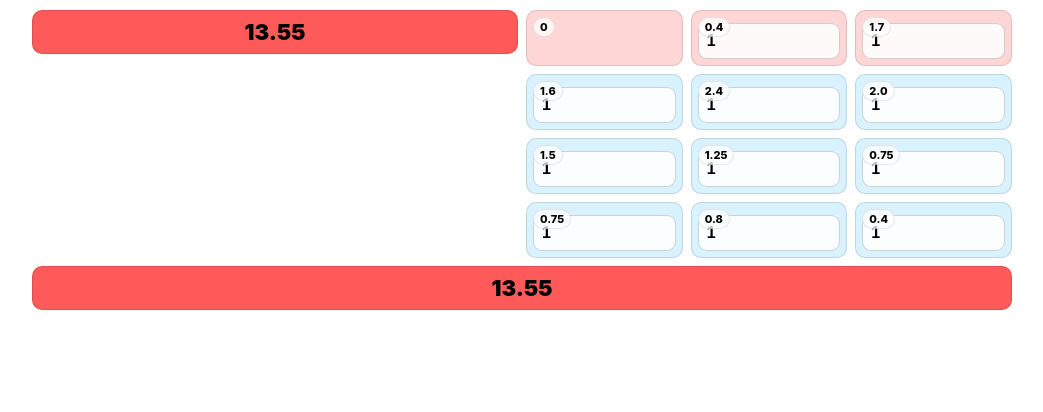
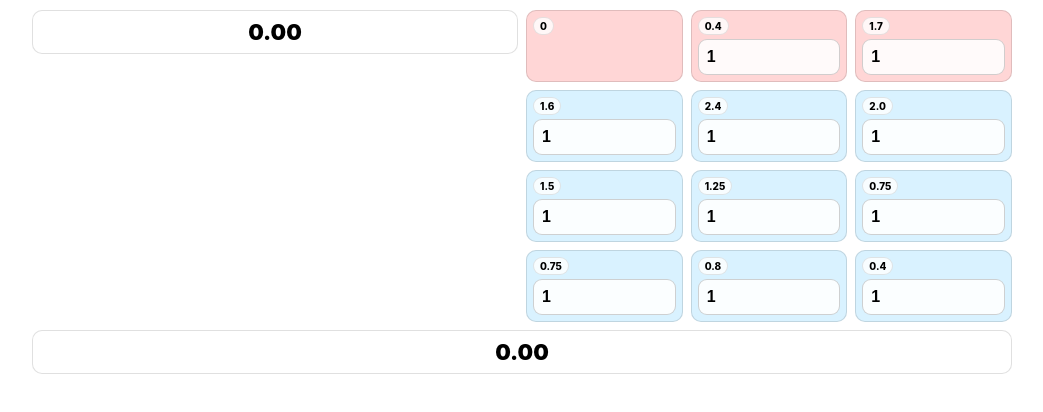
Before and after one commit to BShim92/Frankenstein, a plain HTML site: page index.html in a window 1280 px wide. Shown: the whole page, without its empty margins (118-1161 px from the left). Drawn offline with Linux system fonts and the light colour scheme.

Commit message:
Update index.html

```diff
--- a/index.html
+++ b/index.html
@@ -30,10 +30,12 @@
       user-select: none;
       cursor: pointer;
       color: #000;
+      background: #fff; /* default white */
     }
     .totalbar:active{ transform: translateY(1px); }
 
     /* Total color bands */
+    .t-white  { background: #ffffff; }
     .t-red    { background: #ff5a5a; }
     .t-orange { background: #ffb34d; }
     .t-yellow { background: #ffe066; }
@@ -49,8 +51,8 @@
       position: relative;
       border-radius: 10px;
       border: 1px solid rgba(0,0,0,.12);
-      min-height: 56px;
-      padding: 6px;
+      min-height: 64px;      /* slightly taller */
+      padding: 28px 6px 6px; /* ✅ top padding reserves space for weight label */
       box-sizing: border-box;
       display: flex;
       align-items: flex-end;
@@ -60,17 +62,17 @@
     .r0 { background: #ffd6d6; }
     .r1,.r2,.r3 { background: #d9f2ff; }
 
-    /* Small weight label in each cell */
+    /* Small weight label in each cell (won’t overlap input now) */
     .w{
       position: absolute;
       top: 6px;
       left: 6px;
-      font-size: 11px;
+      font-size: 10px;
       font-weight: 800;
       color: #000;
       padding: 2px 6px;
       border-radius: 999px;
-      background: rgba(255,255,255,.75);
+      background: rgba(255,255,255,.80);
       border: 1px solid rgba(0,0,0,.10);
       pointer-events: none;
     }
@@ -99,7 +101,7 @@
 <body>
   <div class="layout">
     <!-- TOP TOTAL BAR (click = reset) -->
-    <div id="barTop" class="totalbar t-red">0.00</div>
+    <div id="barTop" class="totalbar t-white">0.00</div>
 
     <!-- GRID -->
     <div class="grid" id="grid">
@@ -169,7 +171,7 @@
     </div>
 
     <!-- BOTTOM TOTAL BAR (click = reset) -->
-    <div id="barBottom" class="totalbar t-red footer">0.00</div>
+    <div id="barBottom" class="totalbar t-white footer">0.00</div>
   </div>
 
 <script>
@@ -184,6 +186,16 @@
     return Number.isFinite(n) ? n : 0;
   }
 
+  function isUntouched(){
+    // "Nothing filled out" = every input is still the default "1"
+    for (const cell of cells) {
+      const input = cell.querySelector("input");
+      if (!input) continue;
+      if (input.value.trim() !== "1") return false;
+    }
+    return true;
+  }
+
   function bandClass(total){
     if (total < 17) return "t-red";
     if (total < 17.5) return "t-orange";
@@ -191,19 +203,21 @@
     return "t-green";
   }
 
-  function setBar(total){
-    const out = total.toFixed(2);
-    barTop.textContent = out;
-    barBottom.textContent = out;
-
-    const cls = bandClass(total);
+  function setBars(text, cls){
     for (const el of [barTop, barBottom]) {
-      el.classList.remove("t-red","t-orange","t-yellow","t-green");
+      el.textContent = text;
+      el.classList.remove("t-white","t-red","t-orange","t-yellow","t-green");
       el.classList.add(cls);
     }
   }
 
   function recalc() {
+    // If untouched, show white bars and 0.00
+    if (isUntouched()) {
+      setBars("0.00", "t-white");
+      return;
+    }
+
     let total = 0;
     for (const cell of cells) {
       const mult = Number(cell.dataset.mult || "0");
@@ -211,7 +225,9 @@
       const val = input ? numOrZero(input.value) : 0;
       total += val * mult;
     }
-    setBar(total);
+
+    const out = total.toFixed(2);
+    setBars(out, bandClass(total));
   }
 
   function resetAll(){
@@ -220,7 +236,6 @@
       if (input) input.value = "1";
     }
     recalc();
-    // focus first actual input (skip the no-input cell)
     const firstInput = document.querySelector(".cell input");
     if (firstInput) firstInput.focus();
   }
@@ -237,6 +252,7 @@
     inp.addEventListener("focus", () => {
       if (inp.value.trim() === "1") inp.value = "";
       setTimeout(() => inp.select?.(), 0);
+      recalc();
     });
 
     inp.addEventListener("blur", () => {
```
